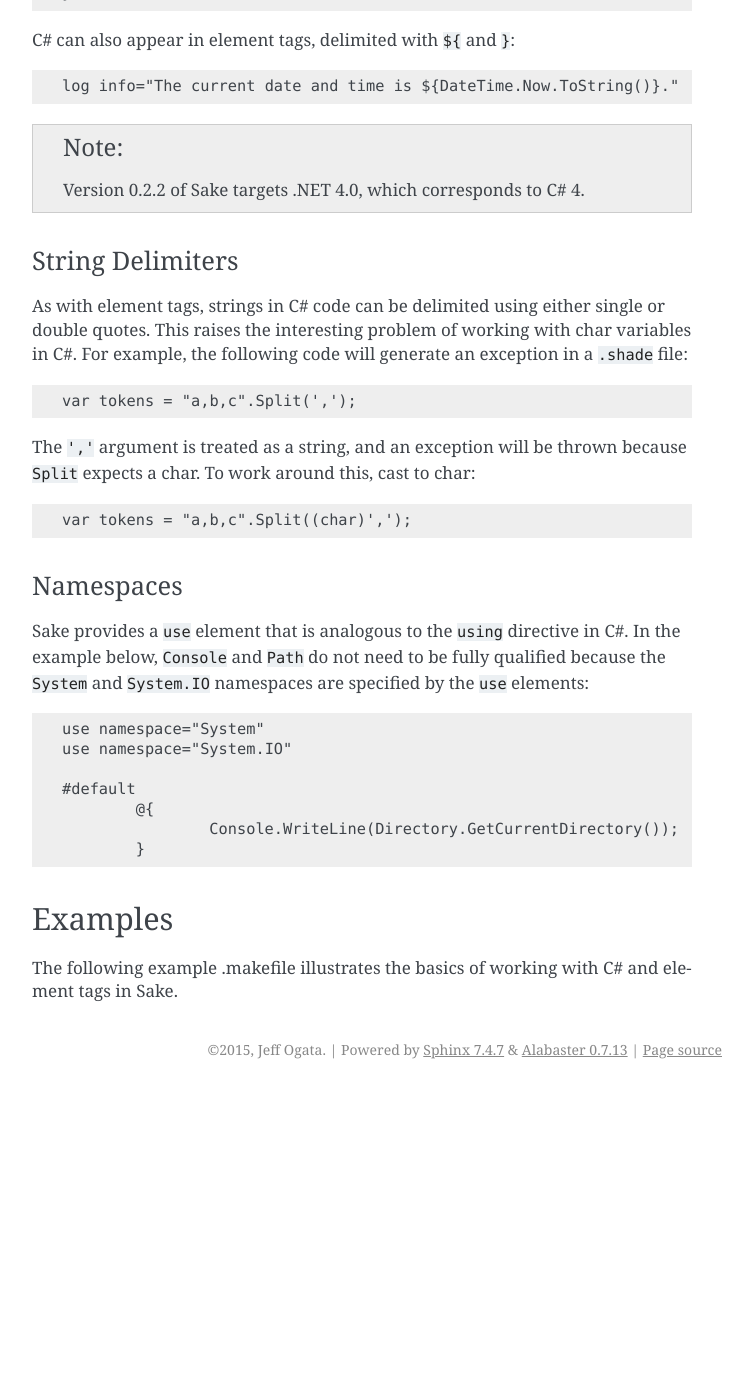
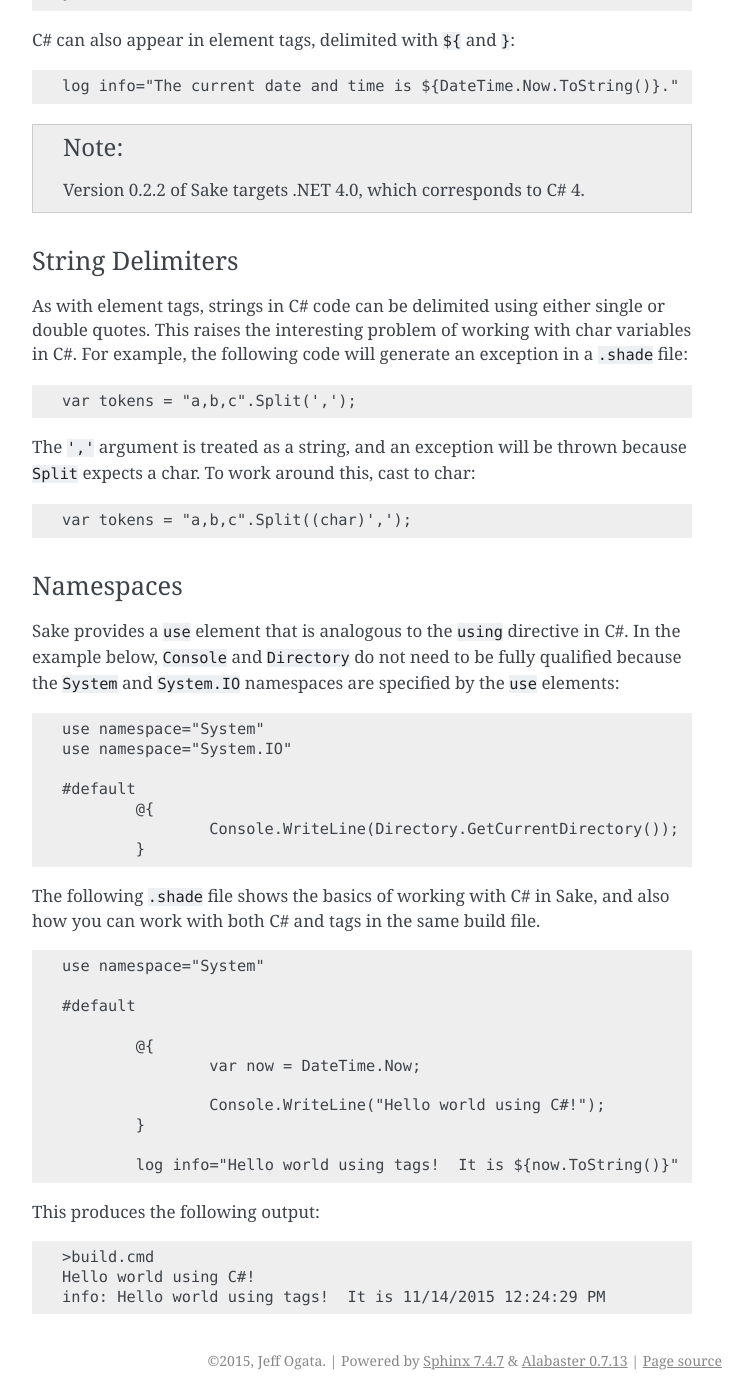
Before and after one commit to jeffogata/sake-docs, a Sphinx documentation site: the page built from docs/source/working-with-sake/element-tags-and-csharp.rst, in a window 1280 px wide and 1400 px high, scrolled down 1272 px. Shown: the whole window, without its empty margins (388-1141 px from the left). Built offline with Sphinx 7.4.7, drawn with Linux system fonts in a browser that asks for light colours; pages that are not in the unit, such as notebooks, are missing from menus; before the commit the page ends 2361 px from its top, so only the background shows below that; some of the changed text lies outside the part shown.

Commit message:
finished draft of element tags and c# page.

```diff
--- a/docs/source/getting-started/index.rst
+++ b/docs/source/getting-started/index.rst
@@ -44,7 +44,7 @@ To get started with Sake, create a directory and create the following 2 files:
 
 Run the build:
 ::
-    >build
+    >build.cmd
     Attempting to gather dependencies information for package 'Sake.0.2.2' with respect to project 'packages', targeting 'Any,Version=v0.0'
     Attempting to resolve dependencies for package 'Sake.0.2.2' with DependencyBehavior 'Lowest'
     Resolving actions to install package 'Sake.0.2.2'
--- a/docs/source/working-with-sake/element-tags-and-csharp.rst
+++ b/docs/source/working-with-sake/element-tags-and-csharp.rst
@@ -12,7 +12,7 @@ Sake uses a custom version of the Spark view engine to process ``.shade`` files,
 
 ``log`` is part of a library of custom elements that is defined in the Sake project.  You can also create your own elements, which is documented in another page.
 
-The following ``.makefile`` illustrates the basics of working with element tags and can be run using the ``build.cmd`` file from :doc:`/getting-started/index`.  Sake requires at least one target, so we define one here named ``#default``.  Targets are explained in detail later in the documentation.
+The following ``.shade`` illustrates the basics of working with element tags and can be run using the ``build.cmd`` file from :doc:`/getting-started/index`.  Sake requires at least one target, so we define one here named ``#default``.  Targets are explained in detail later in the documentation.
 
 Interesting things to note:
 
@@ -78,7 +78,7 @@ The ``','`` argument is treated as a string, and an exception will be thrown bec
 Namespaces
 ^^^^^^^^^^
 
-Sake provides a ``use`` element that is analogous to the ``using`` directive in C#.  In the example below, ``Console`` and ``Path`` do not need to be fully qualified because the ``System`` and ``System.IO`` namespaces are specified by the ``use`` elements:
+Sake provides a ``use`` element that is analogous to the ``using`` directive in C#.  In the example below, ``Console`` and ``Directory`` do not need to be fully qualified because the ``System`` and ``System.IO`` namespaces are specified by the ``use`` elements:
 
 .. code-block:: aspx-cs
 
@@ -90,7 +90,24 @@ Sake provides a ``use`` element that is analogous to the ``using`` directive in
 			Console.WriteLine(Directory.GetCurrentDirectory());
 		}
 
-Examples
---------
+The following ``.shade`` file shows the basics of working with C# in Sake, and also how you can work with both C# and tags in the same build file.
 
-The following example .makefile illustrates the basics of working with C# and element tags in Sake.
+.. code-block:: aspx-cs
+
+	use namespace="System"
+
+	#default
+
+		@{
+			var now = DateTime.Now;
+
+			Console.WriteLine("Hello world using C#!");
+		}
+
+		log info="Hello world using tags!  It is ${now.ToString()}"
+
+This produces the following output::
+
+	>build.cmd
+	Hello world using C#!
+	info: Hello world using tags!  It is 11/14/2015 12:24:29 PM
```
Also changed, not shown: 1 other file.
